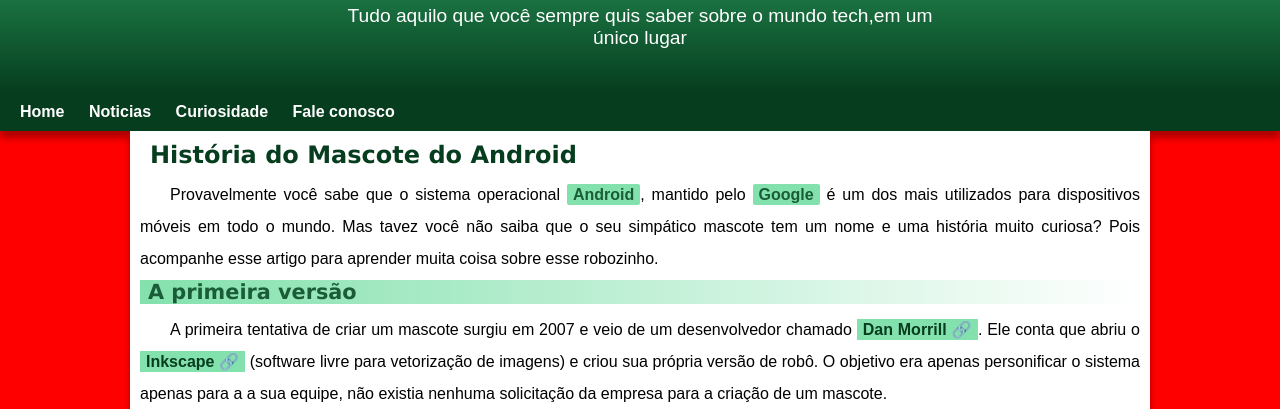
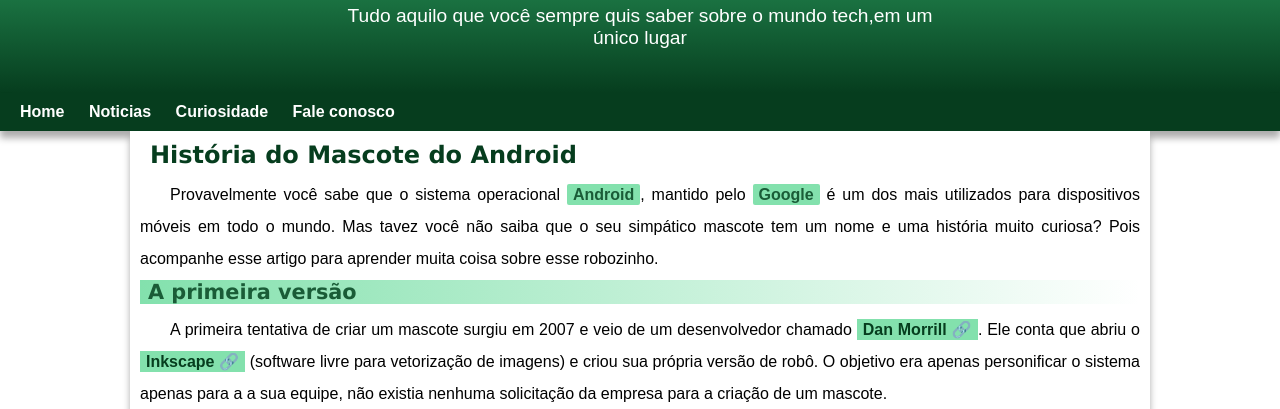
Before and after one commit to GabrieGPimentel/New-01, a plain HTML site: page index.html in a window 1280 px wide. Shown: the part 97-506 px from the top of the page. Drawn offline with Linux system fonts and the light colour scheme; a web font is replaced by a local one.

Commit message:
atualizando css

```diff
--- a/css/style.css
+++ b/css/style.css
@@ -31,7 +31,7 @@
 
 
  body{
-     background-color: red;
+     background-color:(var(--cor0));
      font-family: var(--fonte-padrao);
 
   }
```
